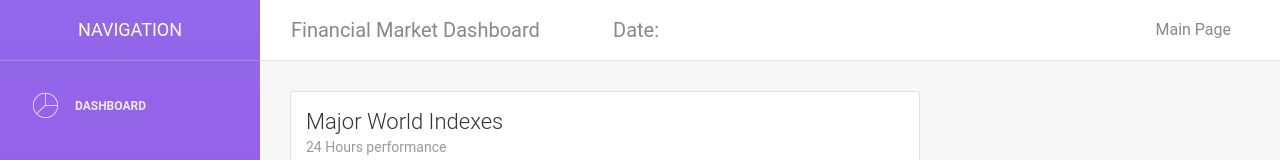
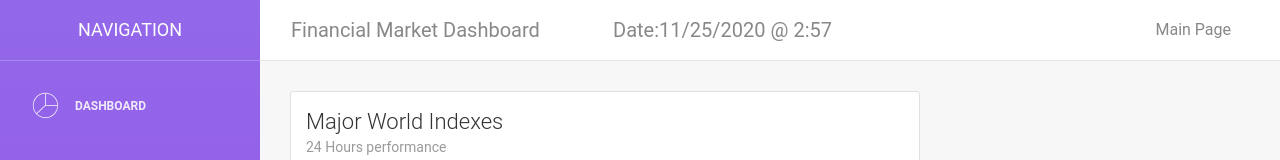
Before and after one commit to amafjarkasi/financial-model-dashboard, a React (Create React App) app: page /dashboard in a window 1280 px wide. Shown: the top 160 px of the page. Built offline with nearby package versions, Linux system fonts and the light colour scheme.

Commit message:
Fixed date

```diff
--- a/src/components/Navbar.js
+++ b/src/components/Navbar.js
@@ -7,23 +7,17 @@ class Navbar extends Component {
 
   componentDidMount(){
     let dateNow=new Date();
-
-    if(dateNow.getMinutes()<10){
+    if(parseInt(dateNow.getMinutes())<10){
       this.setState({currentDate:dateNow.getMonth()+1+"/"+dateNow.getDate()+"/"+dateNow.getFullYear()+" @ "+dateNow.getHours()+":0"+dateNow.getMinutes()});
     }
-
     this.setState({currentDate:dateNow.getMonth()+1+"/"+dateNow.getDate()+"/"+dateNow.getFullYear()+" @ "+dateNow.getHours()+":"+dateNow.getMinutes()});
-    console.log(this.currentDate)
   }
-
-
-
   render() {
     return (
       <nav className="navbar navbar-expand-lg " color-on-scroll="500">
         <div className="container-fluid">
           <a className="navbar-brand" href="/">Financial Market Dashboard</a>
-          <a className="navbar-brand" href="/">&#x2800;&#x2800;&#x2800;&#x2800;&#x2800;Date:{this.currentDate}</a>
+          <a className="navbar-brand" href="/">&#x2800;&#x2800;&#x2800;&#x2800;&#x2800;Date:{this.state.currentDate}</a>
           <div className="collapse navbar-collapse justify-content-end" id="navigation">
             <ul className="navbar-nav ml-auto">
               <li className="nav-item">
```
